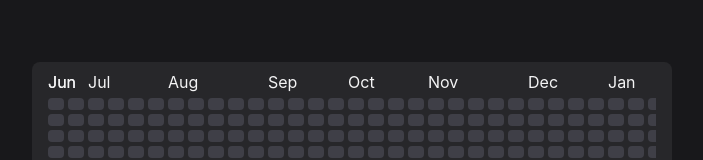
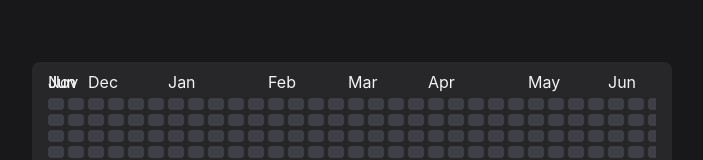
Before and after one commit to pudgynator/habit-tracker, a React (Vite) app: page / in a window 1280 px wide. Shown: the part 222-382 px from the top of the page, without its empty margins (288-991 px from the left). Built offline with nearby package versions, Linux system fonts and the light colour scheme.

Commit message:
change month interval

```diff
--- a/src/App.tsx
+++ b/src/App.tsx
@@ -8,10 +8,10 @@ import {
     addWeeks,
     eachDayOfInterval,
     eachMonthOfInterval,
+    endOfMonth,
     endOfWeek,
-  endOfYear,
+    startOfMonth,
     startOfWeek,
-  startOfYear,
     subYears,
 } from "date-fns";
 
@@ -20,21 +20,21 @@ export default function App() {
     const [weekOffset, setWeekOffset] = useState(0);
 
     const date = new Date();
-
+    //date.setDate(date.getDate());
     const week = addWeeks(date, weekOffset);
     const visibleDates = eachDayOfInterval({
         start: startOfWeek(week, { weekStartsOn: 0 }),
         end: endOfWeek(week, { weekStartsOn: 0 }),
     });
 
-  const monthName = eachMonthOfInterval({
-    start: startOfYear(date),
-    end: endOfYear(date),
-  });
-
     const yearDates = eachDayOfInterval({
         start: startOfWeek(subYears(date, 1), { weekStartsOn: 0 }),
         end: endOfWeek(date, { weekStartsOn: 0 }),
+    });
+
+    const monthName = eachMonthOfInterval({
+        start: startOfMonth(yearDates[0]),
+        end: endOfMonth(yearDates[yearDates.length - 1]),
     });
 
     return (
@@ -47,7 +47,10 @@ export default function App() {
             />
             <HabitForm />
             <HabitList visibleDates={visibleDates} />
-        <Contribution yearDates={yearDates} monthName={monthName} />
+            <Contribution
+                yearDates={yearDates}
+                monthName={monthName}
+            />
         </HabitProvider>
         </div>
     );
```
Lines whose indentation alone changed are shown as unchanged.
